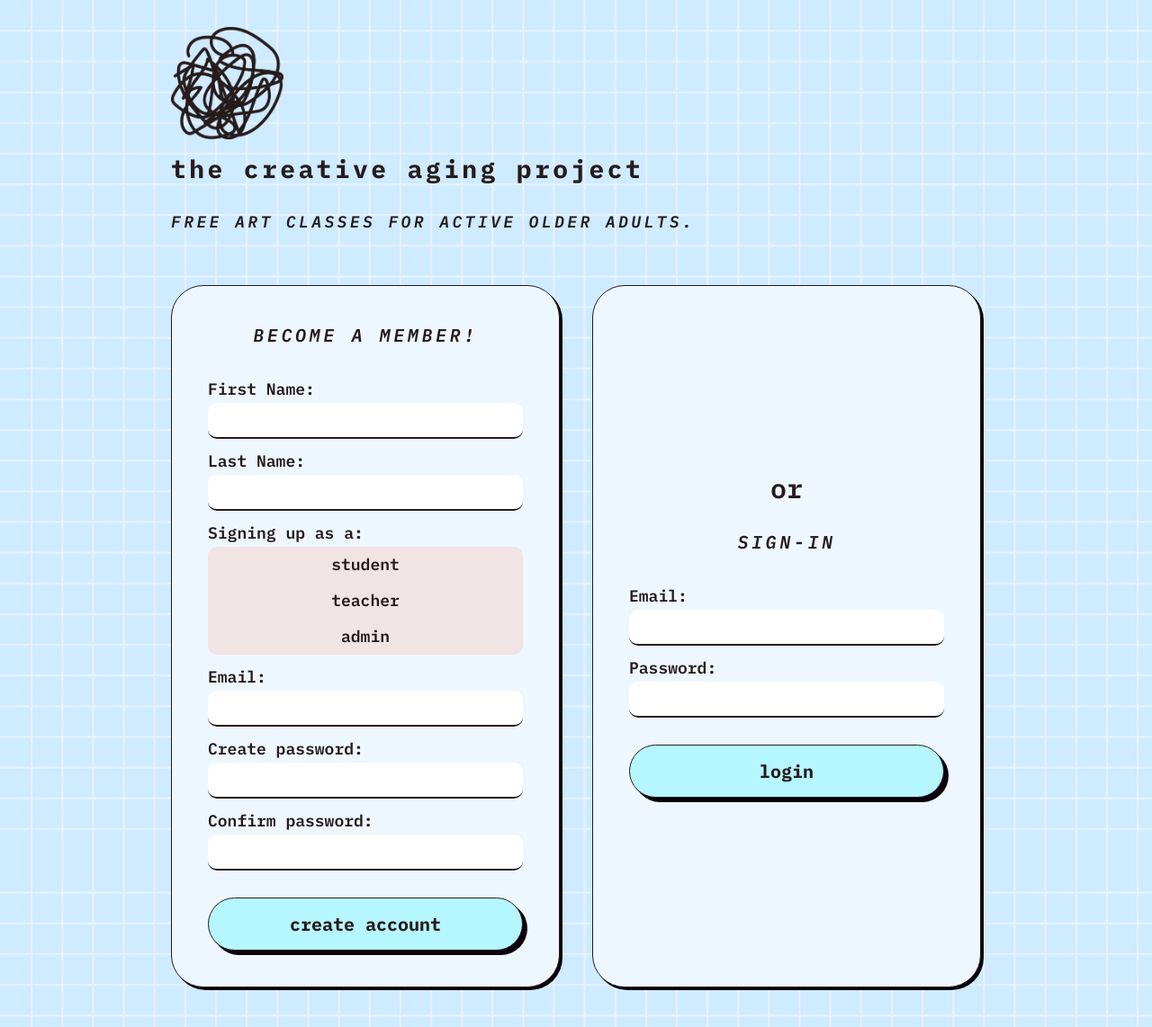
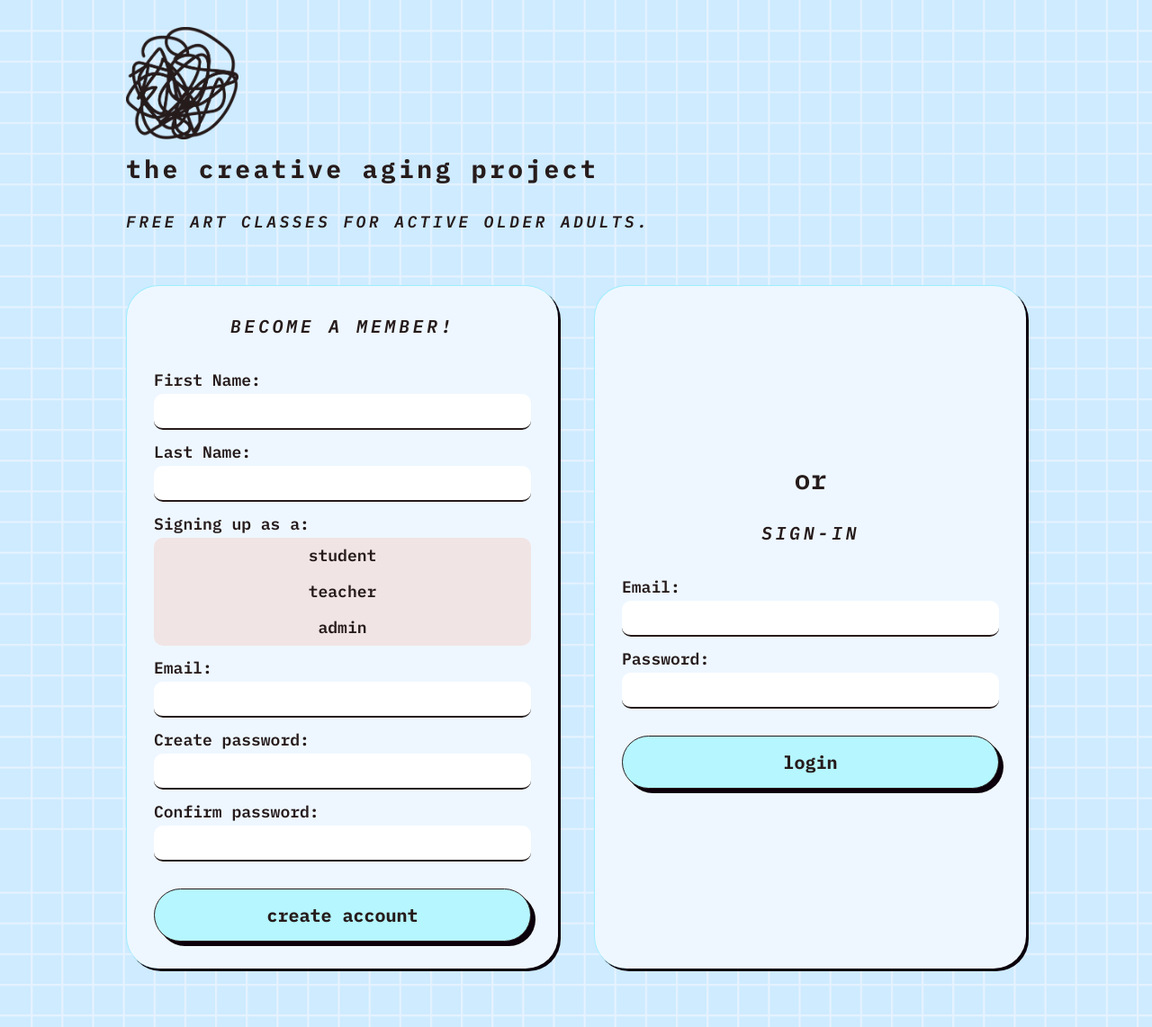
Before and after one commit to gabbe-grodin/creative_aging_program, a Flask app: page / in a window 1280 px wide. Shown: the whole page at 90% size. Run offline with Flask 3, Linux system fonts and the light colour scheme; some libraries are stand-ins or nearby versions; some web fonts are replaced.

Commit message:
some style tweaks, still unable to fix reg btn

```diff
--- a/flask_app/models/registration.py
+++ b/flask_app/models/registration.py
@@ -21,3 +21,7 @@ class Registration:
         result = connectToMySQL(cls.db).query_db(query, data)
         print("RRRRRRREEEEEEEEEEEESSSSSUUUULLLLT:",result)
         return result
+
+    # get one student with registrations sorted descending created_at
+
+    # get one teacher with their courses
--- a/flask_app/static/css/style.css
+++ b/flask_app/static/css/style.css
@@ -386,7 +386,9 @@ select {
 form,
 .card {
     border-radius: 2em;
-    border: 1px solid #261b1b;
+    /* border: 1px solid #261b1b; */
+    border-top: 1px solid #9dedff;
+    border-left: 1px solid #9dedff;
 }
 input,
 textarea {
@@ -448,10 +450,9 @@ select{
 /*******************************************/
 
 body {
-    width: 900px;
+    width: 1000px;
     margin: 0 auto;
     box-sizing: border-box;
-    /* margin-left: 10%; */
 }
 header {
     padding: 30px 0;
@@ -462,10 +463,8 @@ main{
 .logo {
     width: 125px;
     height: 125px;
-    /* align-self: flex-end; */
 }
 .img-card-small{
-    /* max-height:initial; */
     width: 100%;
     max-height: 70%;
     object-fit: cover;
@@ -479,22 +478,21 @@ input{
     height: 40px;
     padding-left: 15px;
 }
+textarea{
+    width: 100%;
+    padding-left: 15px;
+}
 #reg {
     width: 48%;
 }
 #login{
     width: 48%;
 }
-textarea{
-    width: 100%;
-    padding-left: 15px;
-}
 section{
     width: 100%;
 }
 .card{
-    padding: 40px;
-    /* height: 800px; */
+    padding: 30px;
 }
 .card-small{
     width: 48%;
@@ -626,7 +624,7 @@ section{
     padding: 0;
 }
 .card {
-    margin: 0;
+    /* margin: 0; */
 }
 button,
 .btn{
@@ -882,19 +880,17 @@ tr:hover {
 /*******************************************/
 /*! MY BUTTONS
 /*******************************************/
-button{
+button,
+.btn,
+.reg-btn{
     box-sizing: border-box;
     width: 100%;
     /* height: 100%; */
 }
-.btn{
-    box-sizing: border-box;
-    width: 100%;
-}
 button,
 .btn{
     font-family: inherit;
-    text-align: center;
+    /* text-align: center; */
     cursor: pointer;
     transition: 0.5s;
     box-shadow: 5px 5px #0b000b;
@@ -908,7 +904,7 @@ button:hover,
     display: flex;
     width: 200px;
     height: 200px;
+    text-align: center;
+    align-content: center;
     border-radius: 50%;
-    align-self: center;
-    justify-content: center;
 }
--- a/flask_app/templates/view_one.html
+++ b/flask_app/templates/view_one.html
@@ -43,7 +43,7 @@
                 <p>with {{ course.creator.first_name }} {{ course.creator.last_name }}</p>
 
             </span>
-            <section class="flx row space-between gap-3 mt mb">
+            <section class="flx row mt mb space-between">
                 <div class="flx col gap-2 flx-2">
 
                     <p>every {{ course.start_date.strftime("%A") }}, from {{ course.start_time_hour }}:{% if course.start_time_min < 10 %}{{  course.start_time_min }}0{% else %}{{  course.start_time_min }}{% endif %} {{ course.start_time_ampm }}
```
Also changed, not shown: flask_app/models/course.py (line endings or trailing spaces).
